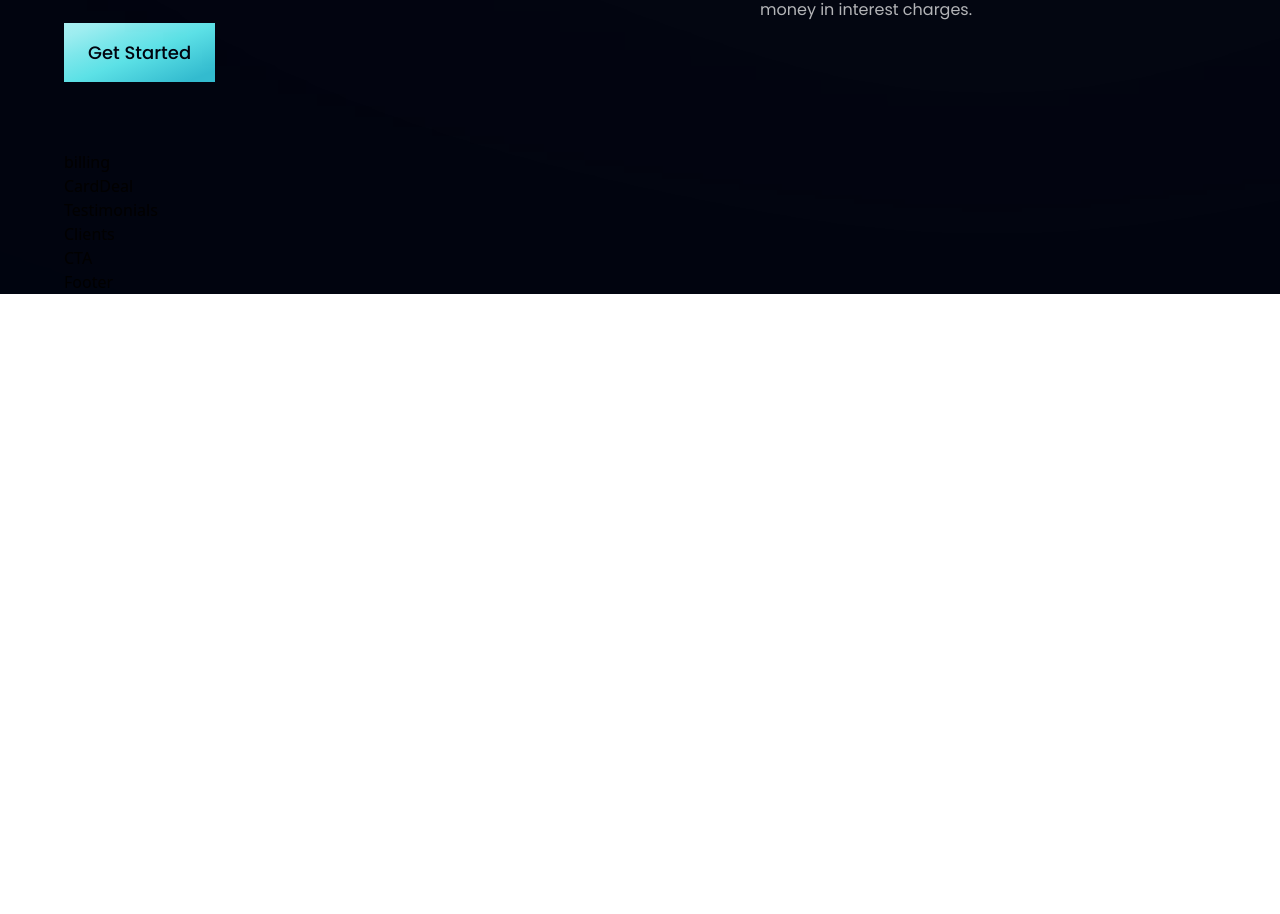
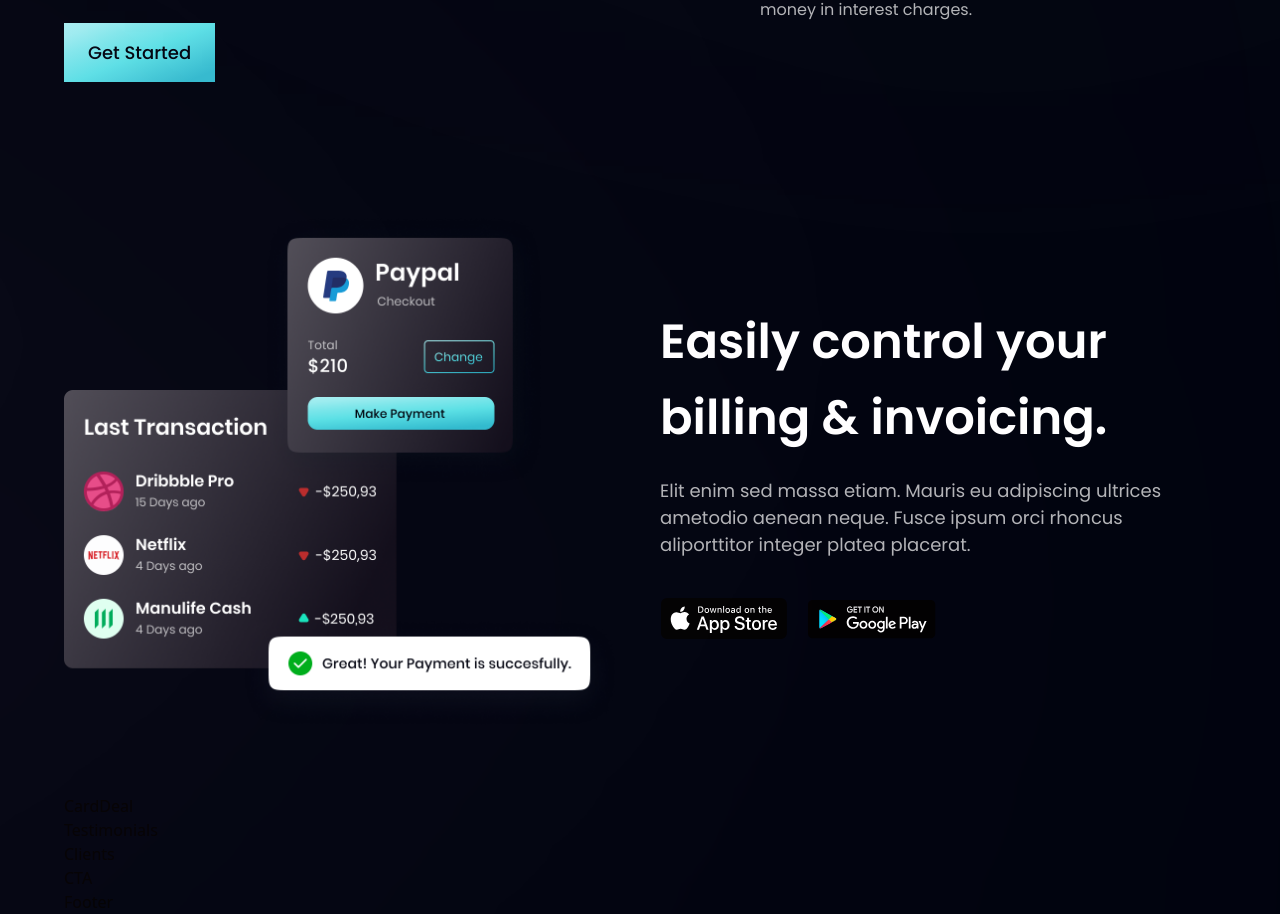
Before and after one commit to jmkenny94/bank_modern_app, a React (Vite) app in the folder bank_modern_app/: page / in a window 1280 px wide. Shown: the part 1388-2302 px from the top of the page. Before the commit the page ends 1682 px from the top, so only its background shows below. Built offline with nearby package versions, Linux system fonts and the light colour scheme.

Commit message:
Finished Billing Section

```diff
--- a/bank_modern_app/src/components/Billing.jsx
+++ b/bank_modern_app/src/components/Billing.jsx
@@ -1,9 +1,30 @@
-import React from 'react'
+import {apple, bill, google} from '../assets'
+import styles, {layout} from '../style'
 
-const billing = () => {
-  return (
-    <div>billing</div>
+const billing = () =>  (
+    <section id='product' className={layout.sectionReverse}>
+      <div className={layout.sectionImgReverse}>
+        <img src={bill} alt="billing" className='w-[100%] h-[100%] relative z-[5]'/>
+        <div className='absolute z-[3] -left-1/2 top-0 w-[50%] h-[50%] rounded-full white__gradient'/>
+        <div className='absolute z-[0] -left-1/2 bottom-0 w-[50%] h-[50%] rounded-full pink__gradient'/>
+      </div>
+
+      <div className={layout.sectionInfo}>
+        <h2 className={styles.heading2}>Easily control your <br className='sm:block hidden'/> billing & invoicing.</h2>
+      <p className={`${styles.paragraph}max-w-[470px] mt-5`}>
+        Elit enim sed massa etiam. Mauris eu adipiscing ultrices ametodio aenean neque.
+        Fusce ipsum orci rhoncus aliporttitor integer platea placerat.
+      </p>
+
+      <div className='flex flex-row flex-wrap sm:mt-10 mt-6'>
+        <img src={apple} alt="apple_store" className='w-[128px] h-[42px] object-contain mr-5 cursor-pointer' />
+        <img src={google} alt="google_play" className='w-[128px] h-[42px] object-contain mr-5 cursor-pointer' />
+
+      </div>
+
+      </div>
+    </section>
   )
-}
+
 
 export default billing
```
